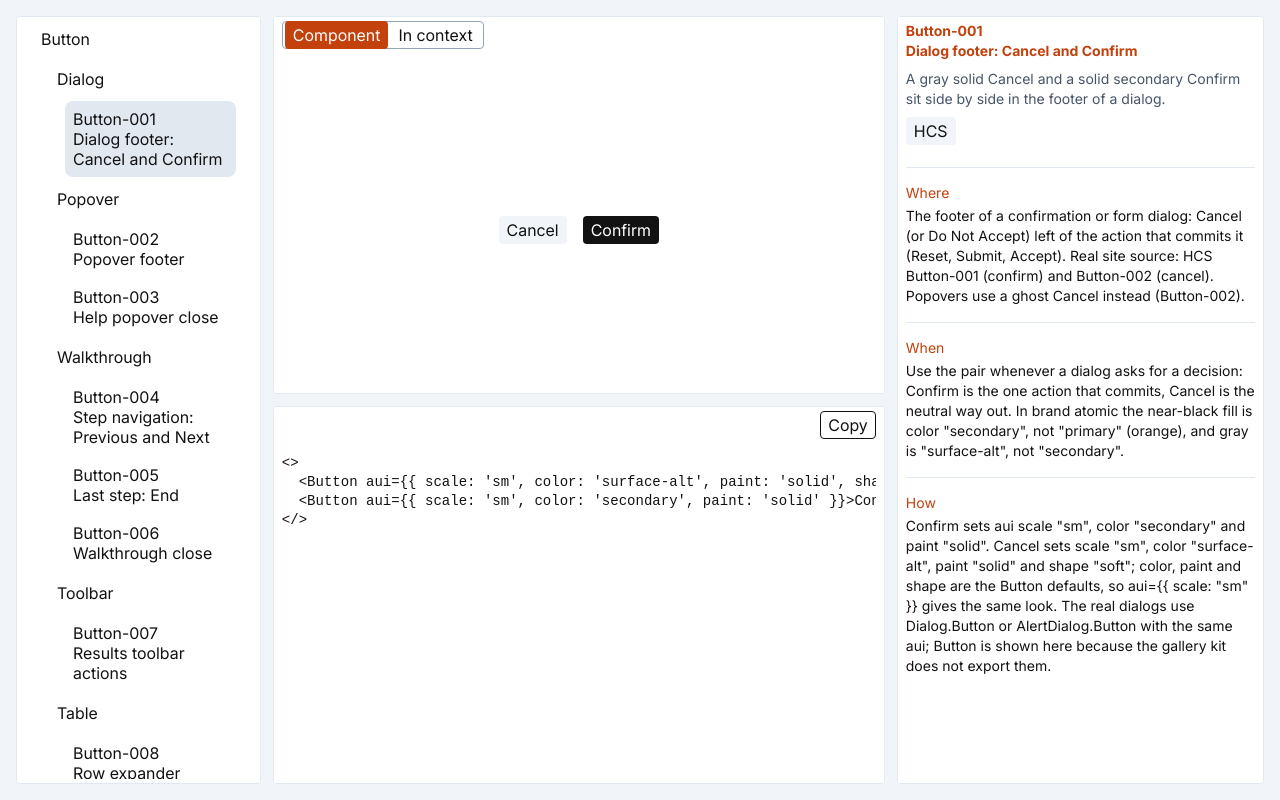
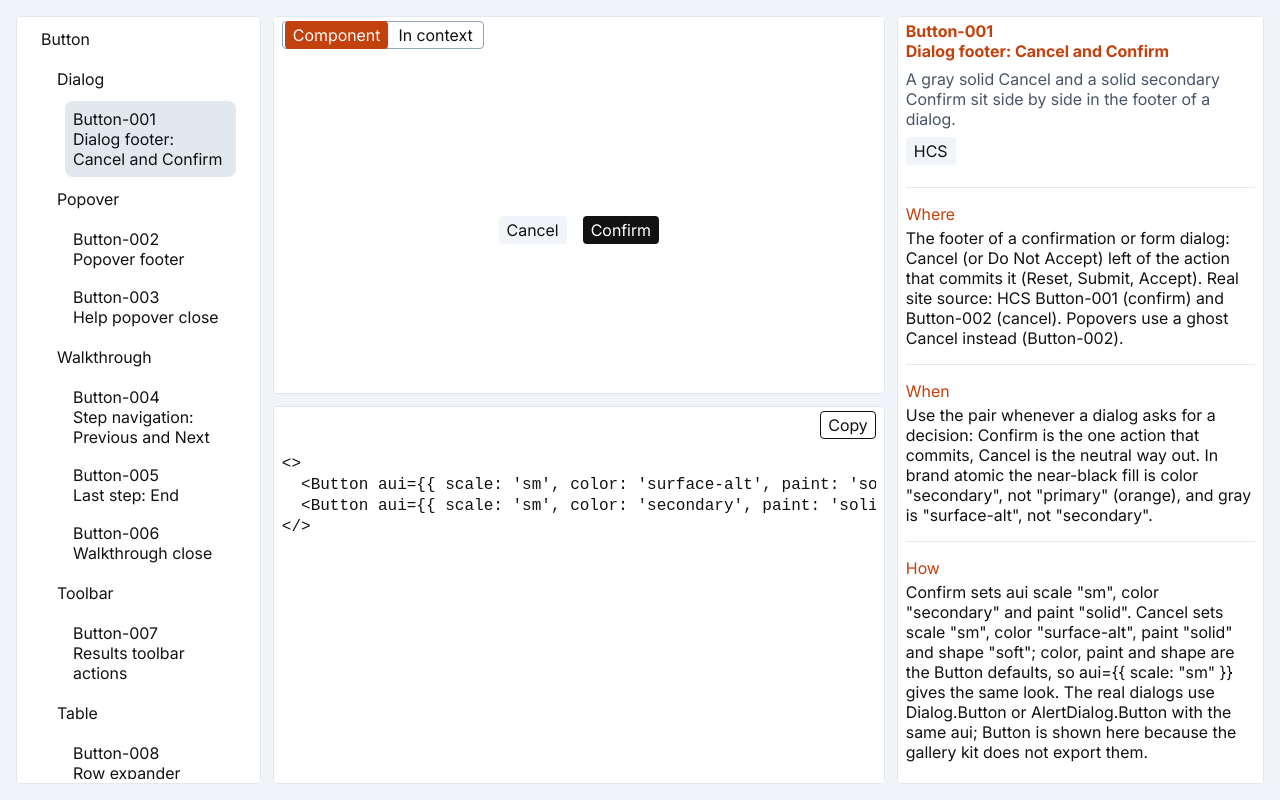
Before and after one commit to amelie-pierce/atomicaui-usecase, a React (Vite) app: page / in a window 1280 px wide. Built offline with nearby package versions, Linux system fonts and the light colour scheme; some icons are missing.

Commit message:
Use the hcs body size (l3, 16/20) for all gallery text

```diff
--- a/src/usecase-gallery/ui/code-pane.tsx
+++ b/src/usecase-gallery/ui/code-pane.tsx
@@ -8,7 +8,7 @@ const LABEL = { idle: 'Copy', copied: 'Copied', failed: 'Copy failed' } as const
 
 function Snippet({ code }: { code: Promise<string> }) {
   return (
-    <Type as="pre" family="mono" role="l4" className="ug-code__pre" tabIndex={0} aria-label="Code snippet">
+    <Type as="pre" family="mono" role="l3" className="ug-code__pre" tabIndex={0} aria-label="Code snippet">
       <code>{use(code)}</code>
     </Type>
   );
--- a/src/usecase-gallery/ui/docs-pane.tsx
+++ b/src/usecase-gallery/ui/docs-pane.tsx
@@ -14,10 +14,10 @@ export function DocsPane({ usecase }: { usecase: Usecase }) {
     <PaneCard label="Documentation" className="ug-docs">
       <header className="ug-docs__head">
         <h2 className="ug-docs__title">
-          <Type role="p3" as="span" weight="bold" color="primary">{usecase.id}</Type>
-          <Type role="p3" as="span" weight="bold" color="primary">{usecase.title}</Type>
+          <Type role="l3" as="span" weight="bold" color="primary">{usecase.id}</Type>
+          <Type role="l3" as="span" weight="bold" color="primary">{usecase.title}</Type>
         </h2>
-        <Type role="p3" as="p" color="muted">{usecase.summary}</Type>
+        <Type role="l3" as="p" color="muted">{usecase.summary}</Type>
         <div className="ug-docs__apps">
           <ul className="ug-docs__badges" aria-label="Used in">
             {usecase.apps.map((key) => {
@@ -44,8 +44,8 @@ export function DocsPane({ usecase }: { usecase: Usecase }) {
       <dl className="ug-docs__sections">
         {SECTIONS.map(([label, key]) => (
           <div key={key} className="ug-docs__section">
-            <Type as="dt" role="l4" weight="semi-bold" color="primary">{label}</Type>
-            <Type as="dd" role="p3">{usecase[key]}</Type>
+            <Type as="dt" role="l3" weight="semi-bold" color="primary">{label}</Type>
+            <Type as="dd" role="l3">{usecase[key]}</Type>
           </div>
         ))}
       </dl>
--- a/src/usecase-gallery/ui/render-pane.tsx
+++ b/src/usecase-gallery/ui/render-pane.tsx
@@ -12,7 +12,7 @@ const MODES: { value: PreviewMode; label: string }[] = [
 function FallbackFrame({ area, children }: { area: string; children: React.ReactNode }) {
   return (
     <div className="ug-render__frame">
-      <Type role="p3" as="p" color="muted">
+      <Type role="l3" as="p" color="muted">
         {area}: no kit component holds this area, so it is shown in a plain frame.
       </Type>
       <div className="ug-render__row">{children}</div>
```
Also changed, not shown: _vaults/atomicaui-usecase-prototype/wiki/gallery/adding-use-cases.md (+1 -1 lines), src/usecase-gallery/README.md.
